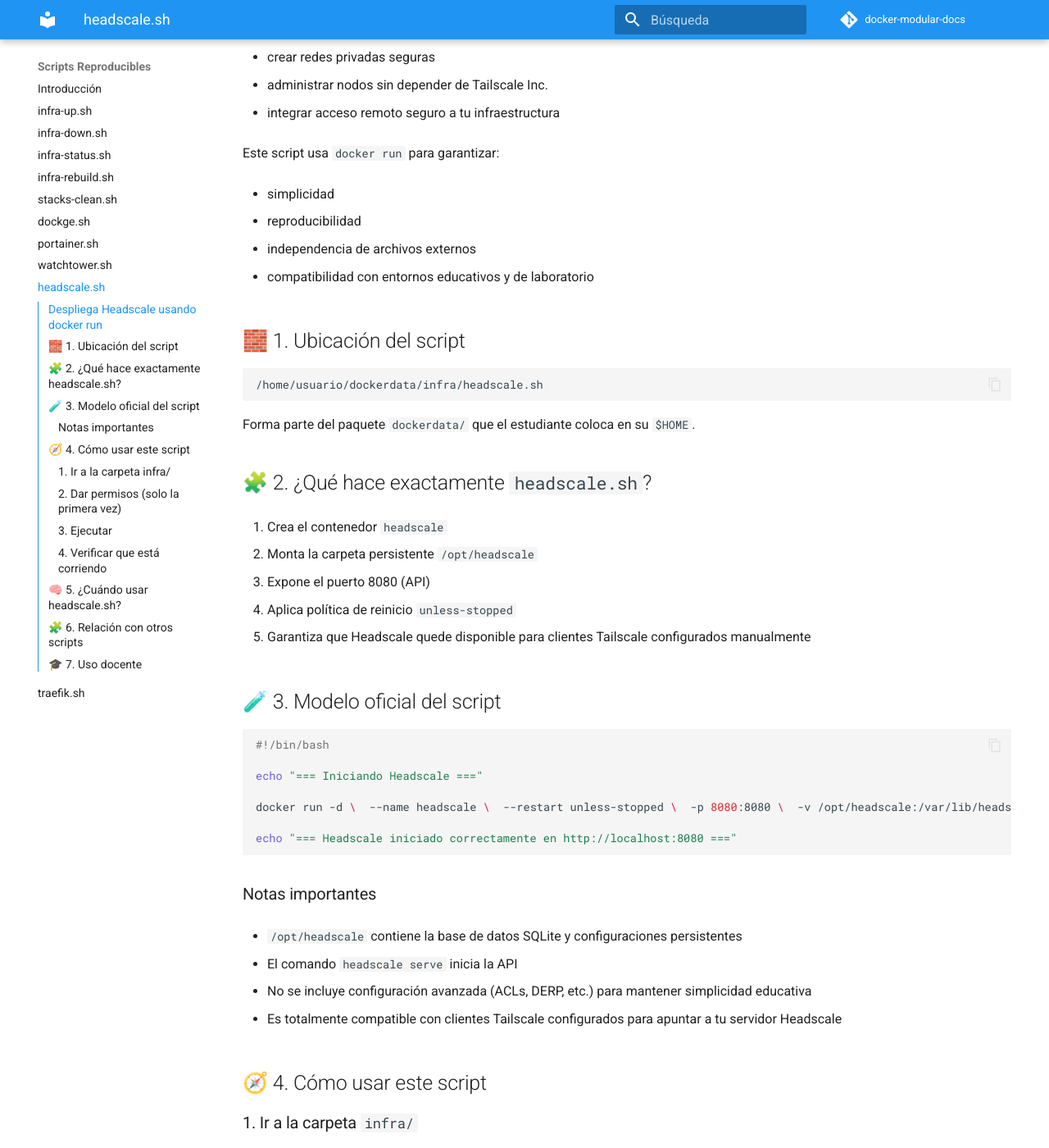
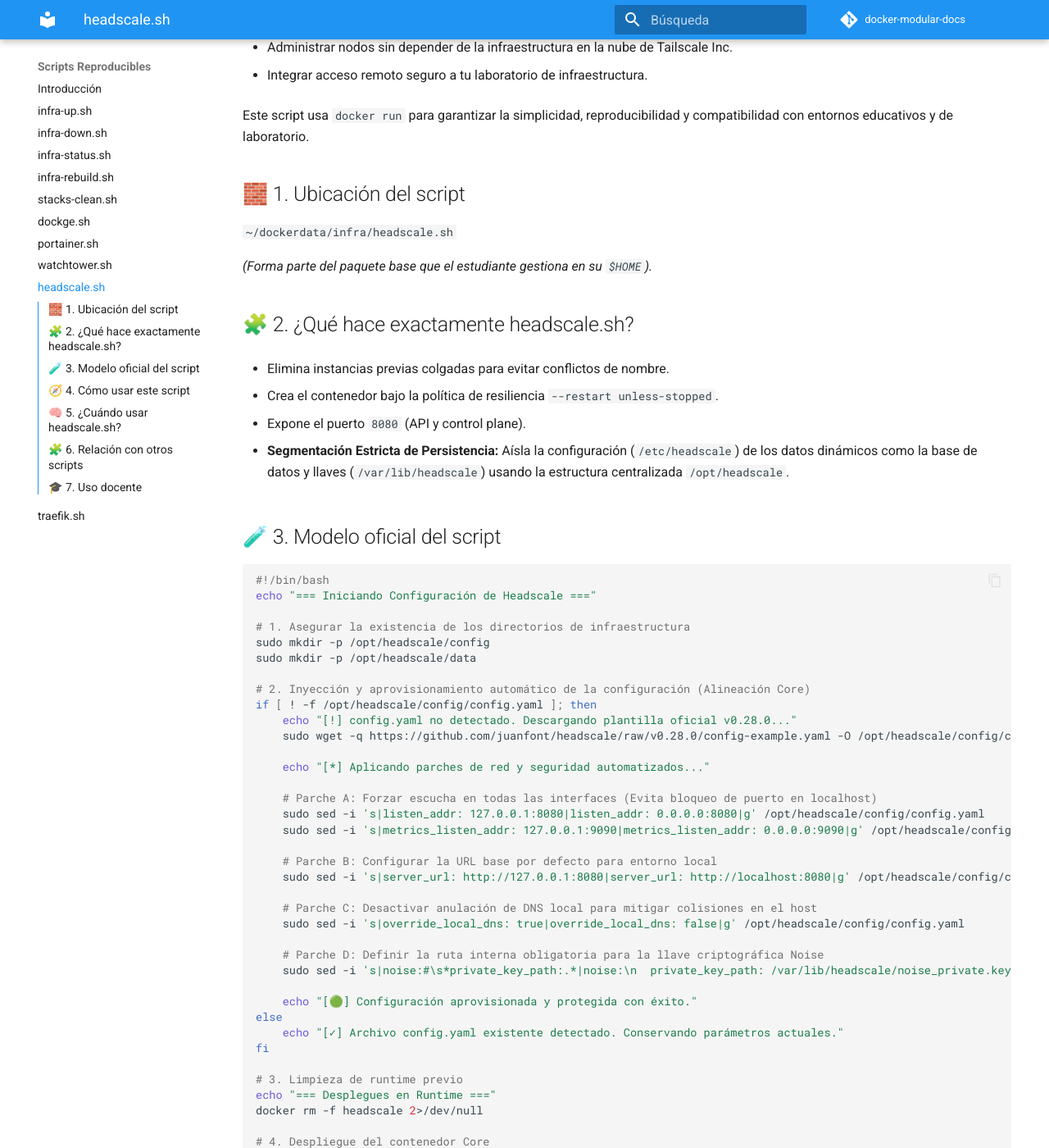
Before and after one commit to trentor2000/docker-modular-docs, an MkDocs documentation site: the page built from docs/scripts/headscale.sh.md, in a window 1280 px wide and 1400 px high, scrolled down 325 px. Shown: the whole window at 82% size. Built offline with MkDocs 1.6.1 and Material for MkDocs 9.7.7, drawn with Linux system fonts in a browser that asks for light colours; comment, search, counter and statistics services are not loaded; some of the changed text lies outside the part shown.

Commit message:
Actualización dedocumentacion guia instalacion docker y carpeta docker data con scripts de infra en base del repositorio actualizados

````diff
--- a/docs/scripts/headscale.sh.md
+++ b/docs/scripts/headscale.sh.md
@@ -1,133 +1,139 @@
-# 🟦 `headscale.sh`
+# 🟦 headscale.sh
 
-### Despliega Headscale usando `docker run`
+El script `headscale.sh` despliega Headscale, el control plane de código abierto compatible con Tailscale. En tu arquitectura **Docker Modular**, Headscale permite:
 
-El script `headscale.sh` despliega **Headscale**, el *control plane* de código abierto compatible con Tailscale.
-En tu arquitectura Docker Modular, Headscale permite:
+- Gestionar identidades de dispositivos.
 
-- gestionar identidades de dispositivos
+- Crear redes privadas seguras (Mesh VPN).
 
-- crear redes privadas seguras
+- Administrar nodos sin depender de la infraestructura en la nube de Tailscale Inc.
 
-- administrar nodos sin depender de Tailscale Inc.
+- Integrar acceso remoto seguro a tu laboratorio de infraestructura.
 
-- integrar acceso remoto seguro a tu infraestructura
-
-Este script usa `docker run` para garantizar:
-
-- simplicidad
-
-- reproducibilidad
-
-- independencia de archivos externos
-
-- compatibilidad con entornos educativos y de laboratorio
+Este script usa `docker run` para garantizar la simplicidad, reproducibilidad y compatibilidad con entornos educativos y de laboratorio.
 
 ## 🧱 1. Ubicación del script
 
-```text
-/home/usuario/dockerdata/infra/headscale.sh
-```
+`~/dockerdata/infra/headscale.sh`
 
-Forma parte del paquete `dockerdata/` que el estudiante coloca en su `$HOME`.
+*(Forma parte del paquete base que el estudiante gestiona en su `$HOME`).*
 
-## 🧩 2. ¿Qué hace exactamente `headscale.sh`?
+## 🧩 2. ¿Qué hace exactamente headscale.sh?
 
-1. Crea el contenedor `headscale`
+- Elimina instancias previas colgadas para evitar conflictos de nombre.
 
-2. Monta la carpeta persistente `/opt/headscale`
+- Crea el contenedor bajo la política de resiliencia `--restart unless-stopped`.
 
-3. Expone el puerto 8080 (API)
+- Expone el puerto `8080` (API y control plane).
 
-4. Aplica política de reinicio `unless-stopped`
-
-5. Garantiza que Headscale quede disponible para clientes Tailscale configurados manualmente
+- **Segmentación Estricta de Persistencia:** Aísla la configuración (`/etc/headscale`) de los datos dinámicos como la base de datos y llaves (`/var/lib/headscale`) usando la estructura centralizada `/opt/headscale`.
 
 ## 🧪 3. Modelo oficial del script
 
 ```bash
 #!/bin/bash
+echo "=== Iniciando Configuración de Headscale ==="
 
-echo "=== Iniciando Headscale ==="
+# 1. Asegurar la existencia de los directorios de infraestructura
+sudo mkdir -p /opt/headscale/config
+sudo mkdir -p /opt/headscale/data
 
-docker run -d \  --name headscale \  --restart unless-stopped \  -p 8080:8080 \  -v /opt/headscale:/var/lib/headscale \  headscale/headscale:latest \  headscale serve
+# 2. Inyección y aprovisionamiento automático de la configuración (Alineación Core)
+if [ ! -f /opt/headscale/config/config.yaml ]; then
+    echo "[!] config.yaml no detectado. Descargando plantilla oficial v0.28.0..."
+    sudo wget -q https://github.com/juanfont/headscale/raw/v0.28.0/config-example.yaml -O /opt/headscale/config/config.yaml
+
+    echo "[*] Aplicando parches de red y seguridad automatizados..."
+
+    # Parche A: Forzar escucha en todas las interfaces (Evita bloqueo de puerto en localhost)
+    sudo sed -i 's|listen_addr: 127.0.0.1:8080|listen_addr: 0.0.0.0:8080|g' /opt/headscale/config/config.yaml
+    sudo sed -i 's|metrics_listen_addr: 127.0.0.1:9090|metrics_listen_addr: 0.0.0.0:9090|g' /opt/headscale/config/config.yaml
+
+    # Parche B: Configurar la URL base por defecto para entorno local
+    sudo sed -i 's|server_url: http://127.0.0.1:8080|server_url: http://localhost:8080|g' /opt/headscale/config/config.yaml
+
+    # Parche C: Desactivar anulación de DNS local para mitigar colisiones en el host
+    sudo sed -i 's|override_local_dns: true|override_local_dns: false|g' /opt/headscale/config/config.yaml
+
+    # Parche D: Definir la ruta interna obligatoria para la llave criptográfica Noise
+    sudo sed -i 's|noise:#\s*private_key_path:.*|noise:\n  private_key_path: /var/lib/headscale/noise_private.key|g' /opt/headscale/config/config.yaml
+
+    echo "[🟢] Configuración aprovisionada y protegida con éxito."
+else
+    echo "[✓] Archivo config.yaml existente detectado. Conservando parámetros actuales."
+fi
+
+# 3. Limpieza de runtime previo
+echo "=== Desplegues en Runtime ==="
+docker rm -f headscale 2>/dev/null
+
+# 4. Despliegue del contenedor Core
+docker run -d \
+  --name headscale \
+  --restart unless-stopped \
+  -p 8080:8080 \
+  -v /opt/headscale/config:/etc/headscale \
+  -v /opt/headscale/data:/var/lib/headscale \
+  headscale/headscale:latest \
+  serve
 
 echo "=== Headscale iniciado correctamente en http://localhost:8080 ==="
 ```
 
-### Notas importantes
-
-- `/opt/headscale` contiene la base de datos SQLite y configuraciones persistentes
-
-- El comando `headscale serve` inicia la API
-
-- No se incluye configuración avanzada (ACLs, DERP, etc.) para mantener simplicidad educativa
-
-- Es totalmente compatible con clientes Tailscale configurados para apuntar a tu servidor Headscale
+> ⚠️ **Notas Críticas de Configuración:**
+>
+> - El directorio `/opt/headscale/config/` debe contener obligatoriamente un archivo `config.yaml` válido antes de la ejecución.
+>
+> - Dentro de `config.yaml`, las directivas de red deben escuchar en la interfaz global del contenedor (`listen_addr: 0.0.0.0:8080`) para permitir el reenvío de puertos hacia el host.
 
 ## 🧭 4. Cómo usar este script
 
-### 1. Ir a la carpeta `infra/`
+1. **Ir a la carpeta de infraestructura:**
 
-bash
+   ```bash
+   cd ~/dockerdata/infra
+   ```
 
-```bash
-cd ~/dockerdata/infra
-```
+2. **Asignar permisos de ejecución (solo la primera vez):**
 
-### 2. Dar permisos (solo la primera vez)
+   ```bash
+   chmod +x headscale.sh
+   ```
 
-bash
+3. **Ejecutar el script:**
 
-```bash
-chmod +x headscale.sh
-```
+   ```bash
+   ./headscale.sh
+   ```
 
-### 3. Ejecutar
+4. **Verificar el estado en el runtime:**
 
-bash
 
-```bash
-./headscale.sh
-```
 
-### 4. Verificar que está corriendo
+   ```bash
+   docker ps --filter "name=headscale"
+   ```
 
-bash
+## 🧠 5. ¿Cuándo usar headscale.sh?
 
-```bash
-docker ps | grep headscale
-```
+- Durante la inicialización del ecosistema con `infra-up.sh`.
 
-## 🧠 5. ¿Cuándo usar `headscale.sh`?
+- Cuando el contenedor entra en estado de error o falla de red.
 
-- Después de ejecutar `infra-up.sh`
-
-- Cuando Headscale no inicia
-
-- Cuando se reconstruye la infraestructura
-
-- Cuando un estudiante elimina el contenedor accidentalmente
-
-- Cuando se quiere reinstalar Headscale sin afectar otros servicios
+- Al aplicar parches de seguridad o cambios manuales directos en el archivo `config.yaml`.
 
 ## 🧩 6. Relación con otros scripts
 
-| Script            | Función                              |
-| ----------------- | ------------------------------------ |
-| **dockge.sh**     | Despliega Dockge                     |
-| **portainer.sh**  | Despliega Portainer                  |
-| **watchtower.sh** | Despliega Watchtower                 |
-| **traefik.sh**    | Despliega Traefik                    |
-| **infra-up**      | Levanta toda la infraestructura base |
-| **infra-rebuild** | Reconstruye infraestructura completa |
+| **Script**      | **Función**                                          | **Capa Operativa**     |
+| --------------- | ---------------------------------------------------- | ---------------------- |
+| `dockge.sh`     | Despliega el orquestador visual de stacks.           | Control de Usuario     |
+| `portainer.sh`  | Despliega el panel de observabilidad global.         | Infraestructura Base   |
+| `watchtower.sh` | Automatiza la actualización silenciosa de imágenes.  | Mantenimiento Base     |
+| `traefik.sh`    | Proxy inverso y terminación de certificados SSL.     | Enrutamiento e Ingress |
+| `infra-up.sh`   | Orquesta el levantamiento en cadena de la capa base. | Automatización         |
 
 ## 🎓 7. Uso docente
 
-Para estudiantes:
+- **Para estudiantes:** *“Headscale es tu propio servidor central de VPN. Te permite conectar tu computadora, tu teléfono y tus contenedores en una sola red privada segura que funciona en cualquier parte del mundo, sin abrir puertos en el módem de tu casa y con cifrado de grado militar.”*
 
-> “Headscale te permite conectar tus dispositivos a tu red privada sin depender de Tailscale Inc.”
-
-Para docentes:
-
-> “Permite acceso remoto seguro a la infraestructura sin exponer puertos ni usar VPNs tradicionales.”
+- **Para el docente:** *“Provee el tejido de red necesario para auditorías de conectividad y acceso seguro a los laboratorios de los alumnos, aislando el tráfico de administración del tráfico general de la red del campus.”*
--- a/mkdocs.yml
+++ b/mkdocs.yml
@@ -24,18 +24,37 @@
     - toc.integrate
 
 markdown_extensions:
-  - admonition
-  - codehilite
+ # - codehilite
+ # - footnotes
+ # - tables
+ # - toc:
+ #     permalink: true
+ # - pymdownx.superfences
+ # - pymdownx.details
+ # - pymdownx.highlight
+ # - pymdownx.tabbed
+ # - pymdownx.emoji
+ # - pymdownx.admonition
+ # Reemplazo crítico: usar la versión de pymdownx para admitir la sintaxis moderna
+  - pymdownx.admonition
+  - pymdownx.details
+  - pymdownx.emoji:
+      # Asegura que los emojis funcionen
+      emoji_index: !!python/name:material.extensions.emoji.twemoji
+      emoji_generator: !!python/name:material.extensions.emoji.to_svg
+  - pymdownx.highlight:
+      anchor_linenums: true # Números de línea en bloques de código
+  - pymdownx.inlinehilite
+  - pymdownx.snippets
+  - pymdownx.superfences
+  - pymdownx.tabbed:
+      alternate_style: true # Estilo moderno para pestañas
+  - pymdownx.keys
   - footnotes
   - tables
   - toc:
       permalink: true
-  - pymdownx.superfences
-  - pymdownx.details
-  - pymdownx.highlight
-  - pymdownx.tabbed
-  - pymdownx.emoji
-
+  - md_in_html # Útil si mezclas HTML directo en los documentos
 plugins:
   - search
   - tags
````
Also changed, not shown: docs/anexos/instalacion-docker-wsl2.md (+4 -0 lines), 13 other files.
